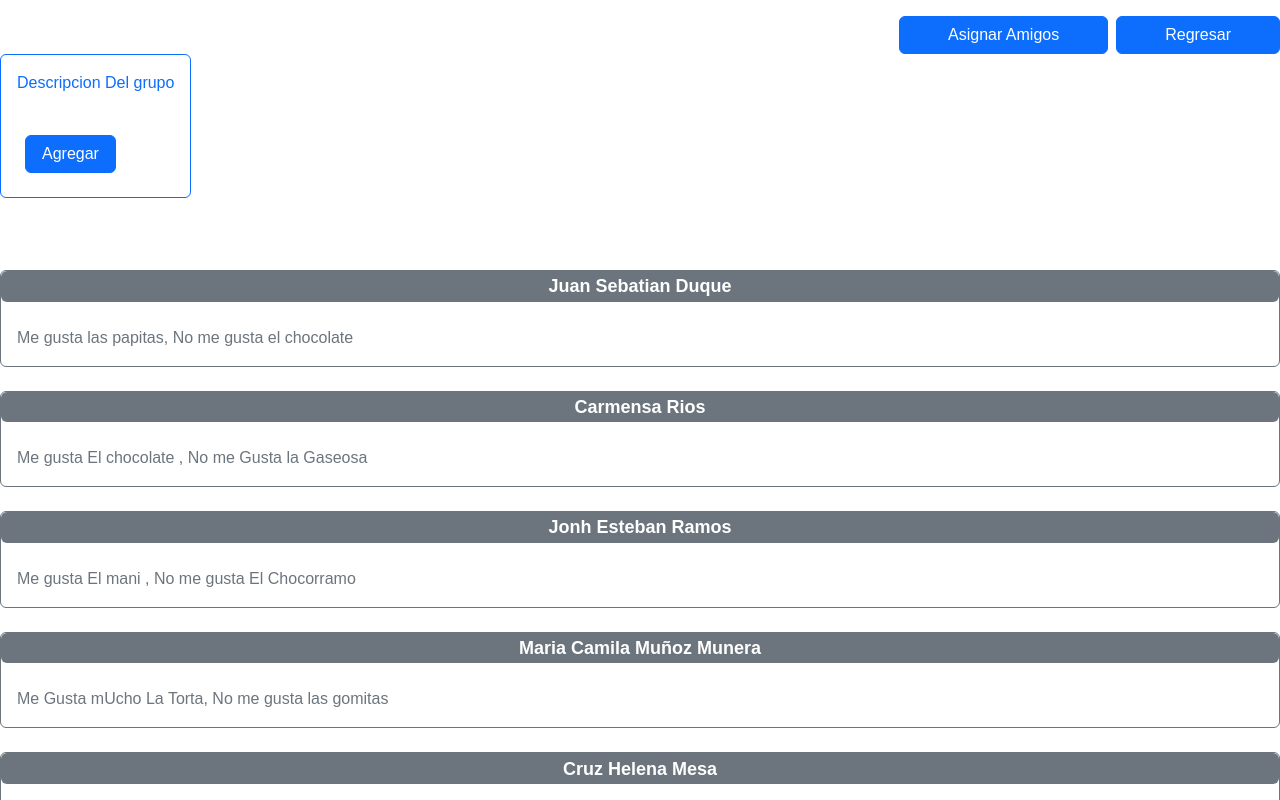
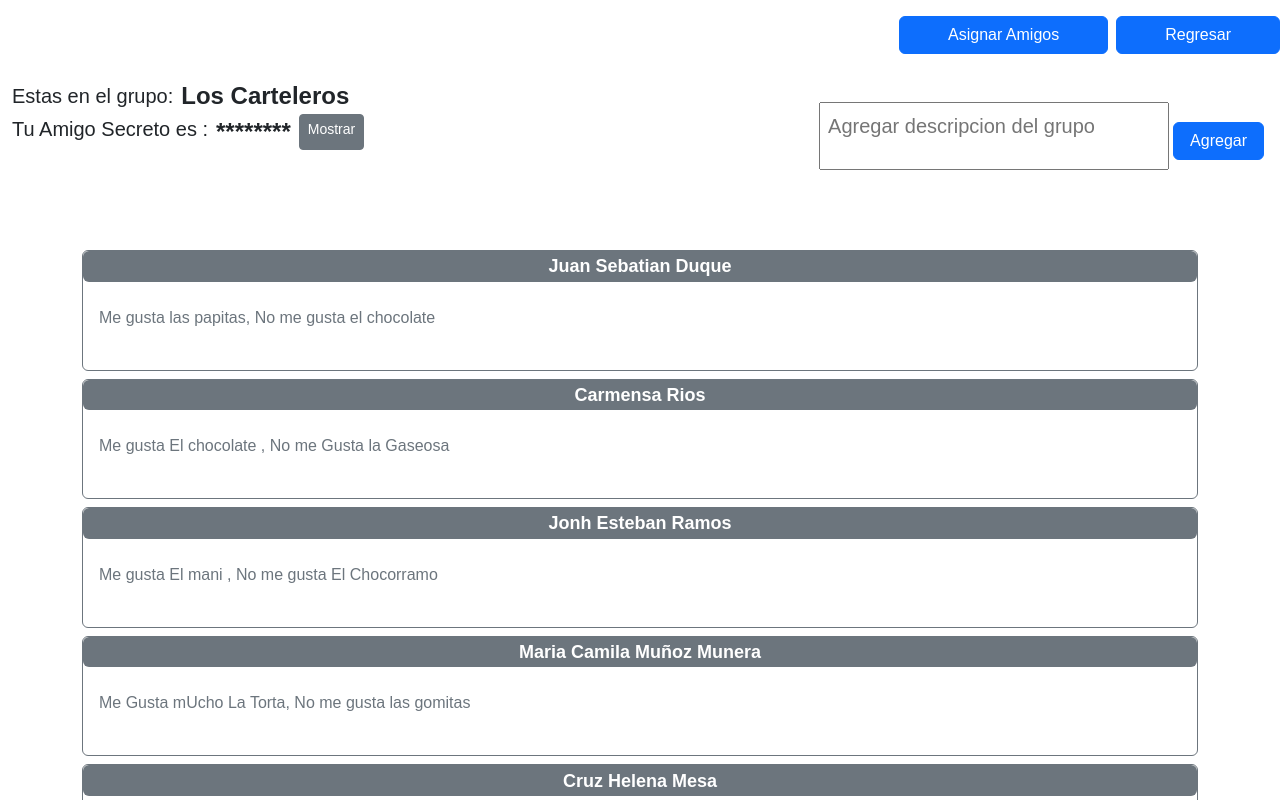
Before and after one commit to EstebanBenitez/CodigoModaReact, a React (Create React App) app: page /miembrosadmin in a window 1280 px wide. Shown: the top 800 px of the page. Built offline with nearby package versions, Linux system fonts and the light colour scheme.

Commit message:
se sube el css De miembrosAdm y miembros

```diff
--- a/src/components/DerechaGrupo.jsx
+++ b/src/components/DerechaGrupo.jsx
@@ -1,19 +1,30 @@
+import { Container } from "react-bootstrap";
 import {Link} from "react-router-dom";
 
 
 export default function DerechaGrupo () {
 
     return (
+      <>
 
-
-       <div class="card border-primary  d-grid gap-2 d-md-flex justify-content-md-end">
-       <div class="card-body text-primary">
-       <p class="card-text">Descripcion Del grupo </p>
-       <div className="p-2">
-       <Link to={"/"} className="btn btn-primary mt-3 px-3" type="button">Agregar</Link>
-       </div>
-       </div>
-       </div>
+    <Container className="pt-5 ">
+    <div className=" fs-5 text d-flex  aling-content-end ">
+            <textarea autoCapitalize="characters" placeholder="Agregar descripcion del grupo" className="descripción p-2 w-100%"></textarea>
+        <div className="p-1">
+            <Link to={"/"} className="btn btn-primary mt-3 px-3" type="button">Agregar</Link>
+        </div>
+    </div>
+    </Container>
+     </>
 
 
     )}
+
+
+    <div class="card border-dark mb-3" style="max-width: 18rem;">
+  <div class="card-header">Header</div>
+  <div class="card-body">
+    <h5 class="card-title">Dark card title</h5>
+    <p class="card-text">Some quick example text to build on the card title and make up the bulk of the card's content.</p>
+  </div>
+</div>
--- a/src/components/ItemMember.jsx
+++ b/src/components/ItemMember.jsx
@@ -1,18 +1,23 @@
 import React from 'react'
 import "../components/styles/Miembros.css";
 import 'bootstrap/dist/css/bootstrap.min.css';
+import { Container } from 'react-bootstrap';
 
 const ItemMember = ({nombre, gustos}) => {
-  return <div class="card border-secondary mb-4 " >
+  return (
 
-    <div class=" text-center">
-     <h4> <span class="badge bg-secondary d-grid gap-2  ">{nombre}</span></h4>
+    <Container className="mt-2 ">
+
+    <div class="card border-secondary mb-2" >
+     <div class=" text-center">
+    <h4> <span class="badge bg-secondary d-grid gap-2">{nombre}</span></h4>
     </div>
-     <div class="card-body text-secondary">
+     <div class="card-body text-secondary mb-4  ">
            <p className="card-text">{gustos}</p>
      </div>
+     </div>
 
-  </div>;
-}
+   </Container>
+)}
 
 export default ItemMember;
--- a/src/components/IzquierdaGrupo.jsx
+++ b/src/components/IzquierdaGrupo.jsx
@@ -1,11 +1,19 @@
 import React from 'react'
-
-
-
+import { Container } from 'react-bootstrap'
 
 export const IzquierdaGrupo = () => {
-  return
-
-
+  return <Container className=" pt-4">
+    <div className="info-header">
+        <div className="fs-5 d-flex align-items-center gap-2 ">
+        <tet>Estas en el grupo:</tet>
+        <tet className="fs-4 text fw-bold ">Los Carteleros</tet>
+        </div>
+        <div className="fs-5 d-flex  alaing items-center gap-2 ">
+         <tet>Tu Amigo Secreto es :</tet>
+         <tet  className="fs-4 text fw-bold gap-3 ">******** </tet>
+        <botoon className="btn btn-secondary btn-sm">Mostrar</botoon>
+        </div>
+    </div>
+    </Container>
 
 }
--- a/src/components/ListMembers.jsx
+++ b/src/components/ListMembers.jsx
@@ -34,14 +34,3 @@ export default function ListMembers() {
 
 
 };
-
-
-
-
-<div class="card border-secondary mb-3" style="max-width: 18rem;">
-  <div class="card-header">Header</div>
-  <div class="card-body text-secondary">
-    <h5 class="card-title">Secondary card title</h5>
-    <p class="card-text">Some quick example text to build on the card title and make up the bulk of the card's content.</p>
-  </div>
-</div>
--- a/src/views/Miembros.jsx
+++ b/src/views/Miembros.jsx
@@ -3,6 +3,7 @@ import "../components/styles/styles.css"
 import {Link} from "react-router-dom"
 import ListMembers from "../components/ListMembers";
 import { IzquierdaGrupo } from "../components/IzquierdaGrupo";
+import { Container } from "react-bootstrap";
 
 function Miembros () {
 
@@ -15,12 +16,10 @@ function Miembros () {
 <section id="pantalla-d-grupo">
   <IzquierdaGrupo/>
 </section>
+<ListMembers/>
 
-<br /><br /><br />
-<ListMembers/>
-<br /><br /><br />
 
-<section>
+<Container>
 
     <h4>Fechas Especiales:</h4>
     <div id="contenedor">
@@ -28,7 +27,7 @@ function Miembros () {
         <p type="date" className ="fecha">22 de diciembre </p>
     </div>
 
-</section>
+</Container>
 
 </>
 )
```
